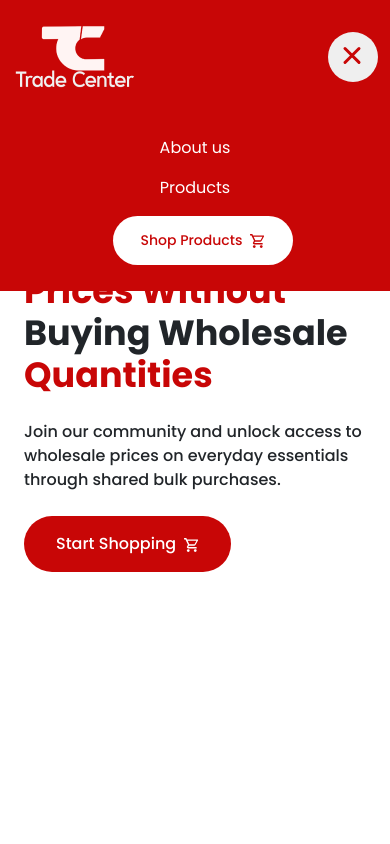
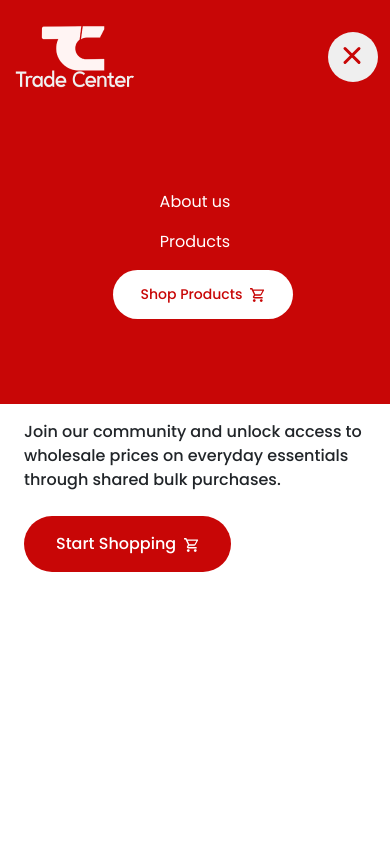
Before and after one commit to Akeemmudash/trade-center, a React (Vite) app: page / in a window 390 px wide. Both pictures are taken after a click on the button 353 px from the left and 57 px from the top of the page. Shown: the top 844 px of the page. Built offline with nearby package versions, Linux system fonts and the light colour scheme.

Commit message:
navbar mobile corrected

```diff
--- a/src/components/Navbar.tsx
+++ b/src/components/Navbar.tsx
@@ -24,10 +24,12 @@ const variants = {
 };
 const ulVariants = {
   open: {
+    height: 300,
     transition: { staggerChildren: 0.07, delayChildren: 0.2 },
   },
   closed: {
-    transition: { staggerChildren: 0.05, staggerDirection: -1 },
+    height: 0,
+    transition: { staggerChildren: 0.05, staggerDirection: -1, delay: 0.4 },
   },
 };
 const slideDownVariants = {
@@ -98,7 +100,7 @@ const Navbar = () => {
               animate="open"
               exit="closed"
               variants={ulVariants}
-              className="list-unstyled d-flex align-items-center mb-0 flex-column mt-5 justify-content-center w-100 d-md-none"
+              className="list-unstyled d-flex align-items-center mb-0 flex-column mt-3 justify-content-center w-100 d-md-none bg-bright-red"
             >
               <motion.li
                 className="mb-3"
--- a/src/index.css
+++ b/src/index.css
@@ -15,6 +15,7 @@
   --medium-gray: #999;
   --gray: #808080;
   --primary-dark: #232323;
+  --nav-height: 114px;
 }
 
 /* Background color utility classes */
@@ -142,6 +143,8 @@
 
 .nav {
   padding: 26px 0;
+  transition: height 0.3s ease-in;
+  height: var(--nav-height);
 }
 
 body {
```
